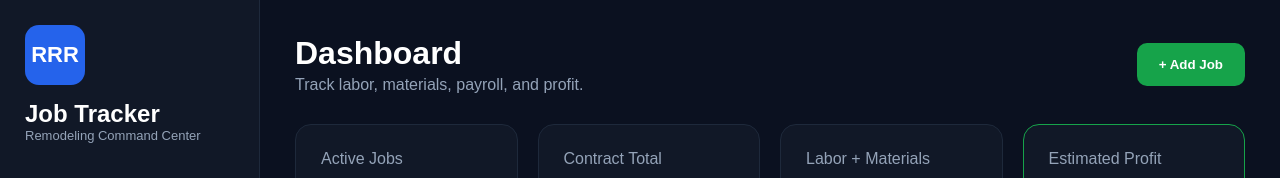
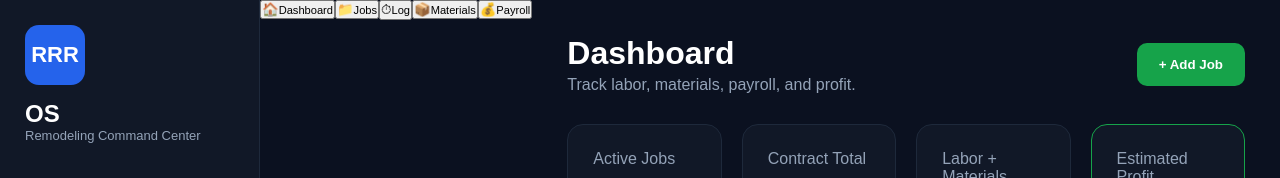
Before and after one commit to mattrauschenbach-cloud/rrr-job-tracker, a React (Vite) app: page / in a window 1280 px wide. Shown: the top 178 px of the page. Built offline with nearby package versions, Linux system fonts and the light colour scheme; no server answers; the database is empty.

Commit message:
Update Sidebar.jsx

```diff
--- a/src/components/Sidebar.jsx
+++ b/src/components/Sidebar.jsx
@@ -2,16 +2,17 @@ import { navItems } from "../data";
 
 export default function Sidebar({ page, setPage }) {
   return (
+    <>
       <aside className="sidebar">
         <div className="brand">
           <div className="logo">RRR</div>
           <div>
-          <h1>Job Tracker</h1>
+            <h1>OS</h1>
             <p>Remodeling Command Center</p>
           </div>
         </div>
 
-      <nav>
+        <nav className="sideNav">
           {navItems.map((item) => (
             <button
               key={item}
@@ -23,5 +24,33 @@ export default function Sidebar({ page, setPage }) {
           ))}
         </nav>
       </aside>
+
+      <nav className="bottomNav">
+        {["Dashboard", "Jobs", "Daily Log", "Materials", "Payroll"].map((item) => (
+          <button
+            key={item}
+            className={page === item ? "bottomBtn bottomActive" : "bottomBtn"}
+            onClick={() => setPage(item)}
+          >
+            <span>{iconFor(item)}</span>
+            <small>{shortName(item)}</small>
+          </button>
+        ))}
+      </nav>
+    </>
   );
 }
+
+function iconFor(item) {
+  if (item === "Dashboard") return "🏠";
+  if (item === "Jobs") return "📁";
+  if (item === "Daily Log") return "⏱";
+  if (item === "Materials") return "📦";
+  if (item === "Payroll") return "💰";
+  return "•";
+}
+
+function shortName(item) {
+  if (item === "Daily Log") return "Log";
+  return item;
+}
```
Lines whose indentation alone changed are shown as unchanged.
